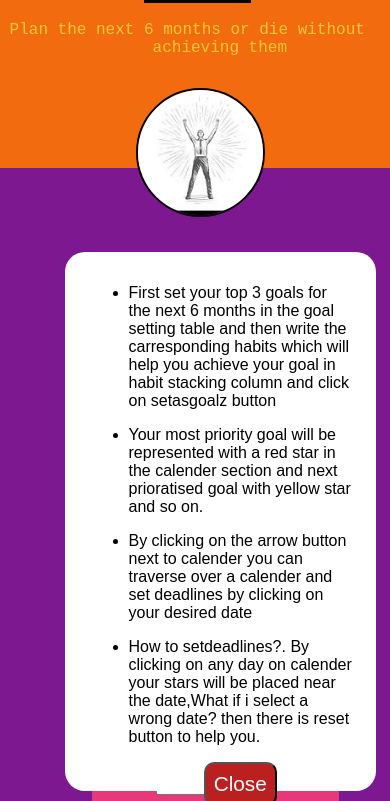
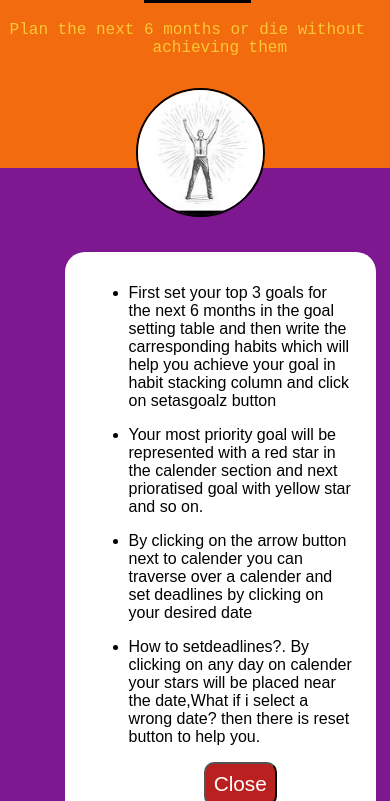
Before and after one commit to varshithkgit/GoalNotch, a plain HTML site: page index.html in a window 390 px wide. Both pictures are taken after a click on the button "How TO Use". Shown: the part 43-844 px from the top of the page. Drawn offline with Linux system fonts and the light colour scheme.

Commit message:
Update goals.css

```diff
--- a/goals.css
+++ b/goals.css
@@ -428,7 +428,7 @@ h2{
 	}
 
    .hidden{
-    height: 60%;
+    height: 75%;
     width: 65%;
     left: 15%;
    }
```
